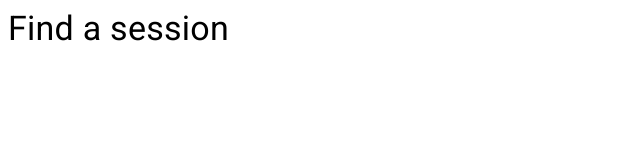
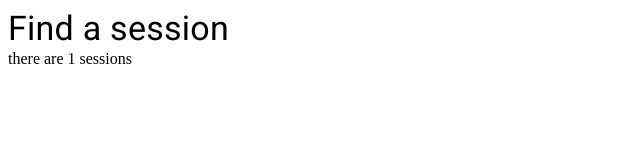
Before and after one commit to Yook74/EasyFreezey, a React (Create React App) app in the folder client/: page / in a window 1280 px wide. Shown: the top 160 px of the page, without its empty margins (0-640 px from the left). Built offline with nearby package versions, Linux system fonts and the light colour scheme; the HTML template or start-up script is replaced by a standard one.

Commit message:
Basic component structure for loading and viewing sessions

```diff
--- /dev/null
+++ b/client/src/ApiTypes.ts
@@ -0,0 +1,4 @@
+export type Session = {
+  id: number;
+  date: string;
+};
--- /dev/null
+++ b/client/src/SessionList.tsx
@@ -0,0 +1,12 @@
+import React from 'react';
+import { Session } from './ApiTypes';
+
+type Props = {
+  sessions: Session[];
+};
+
+const SessionList: React.FC<Props> = (props: Props) => {
+  return <div>there are {props.sessions.length} sessions</div>;
+};
+
+export default SessionList;
--- a/client/src/ViewSessions.tsx
+++ b/client/src/ViewSessions.tsx
@@ -1,12 +1,27 @@
-import React from 'react';
+import React, { useCallback, useState } from 'react';
 import Typography from '@material-ui/core/Typography';
+import Loading from './common/Loading';
+import SessionList from './SessionList';
+import { Session } from './ApiTypes';
 
 const ViewSessions: React.FC = () => {
+  const [sessions, setSessions] = useState<Session[]>([]);
+
+  const getSessions = useCallback<() => Promise<string | void>>(() => {
+    return new Promise((resolve, reject) => {
+      setSessions([{ id: 1, date: '11 Jan' }]);
+      resolve();
+    });
+  }, [setSessions]);
+
   return (
     <div>
       <Typography variant="h4" component="h1">
         Find a session
       </Typography>
+      <Loading loadingFunction={getSessions}>
+        <SessionList sessions={sessions} />
+      </Loading>
     </div>
   );
 };
```
